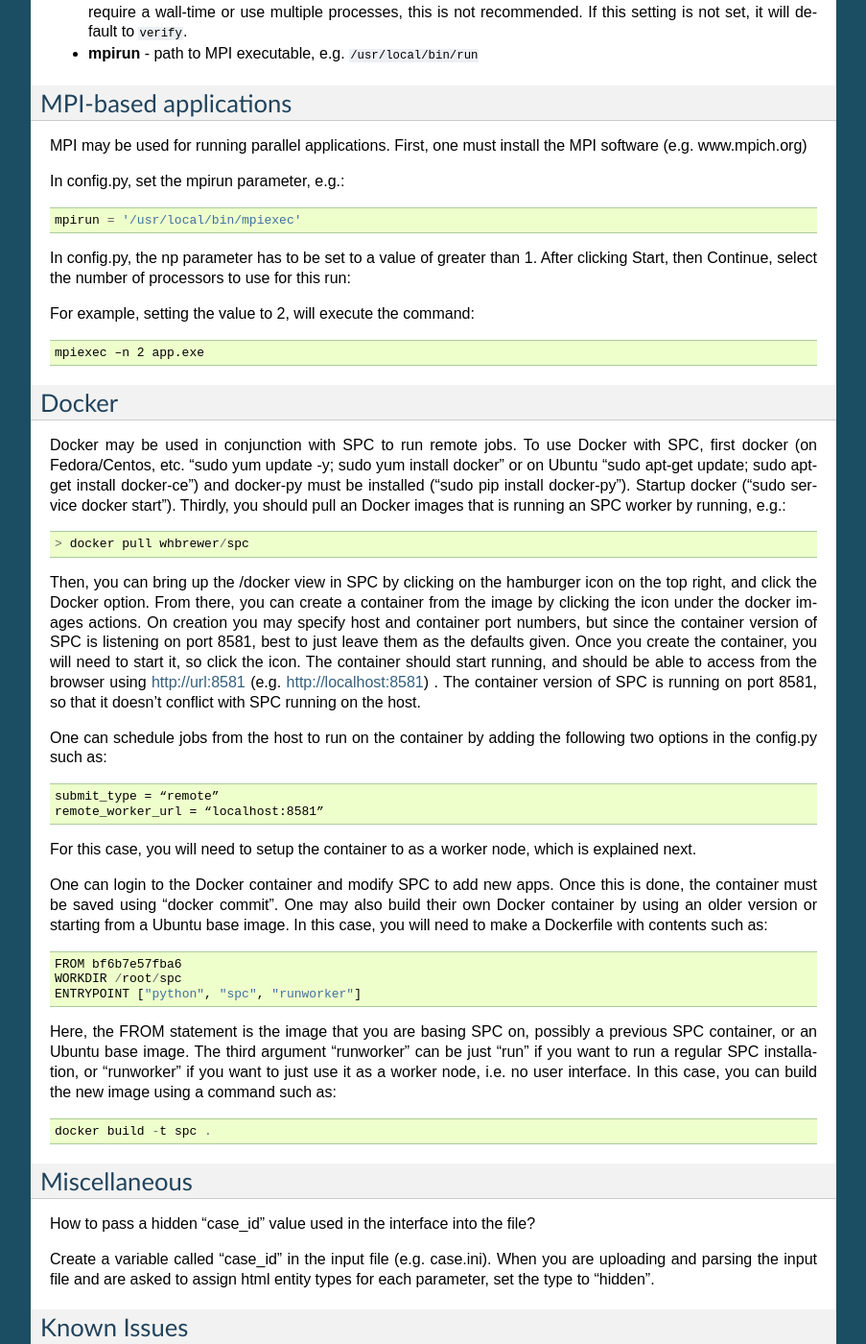
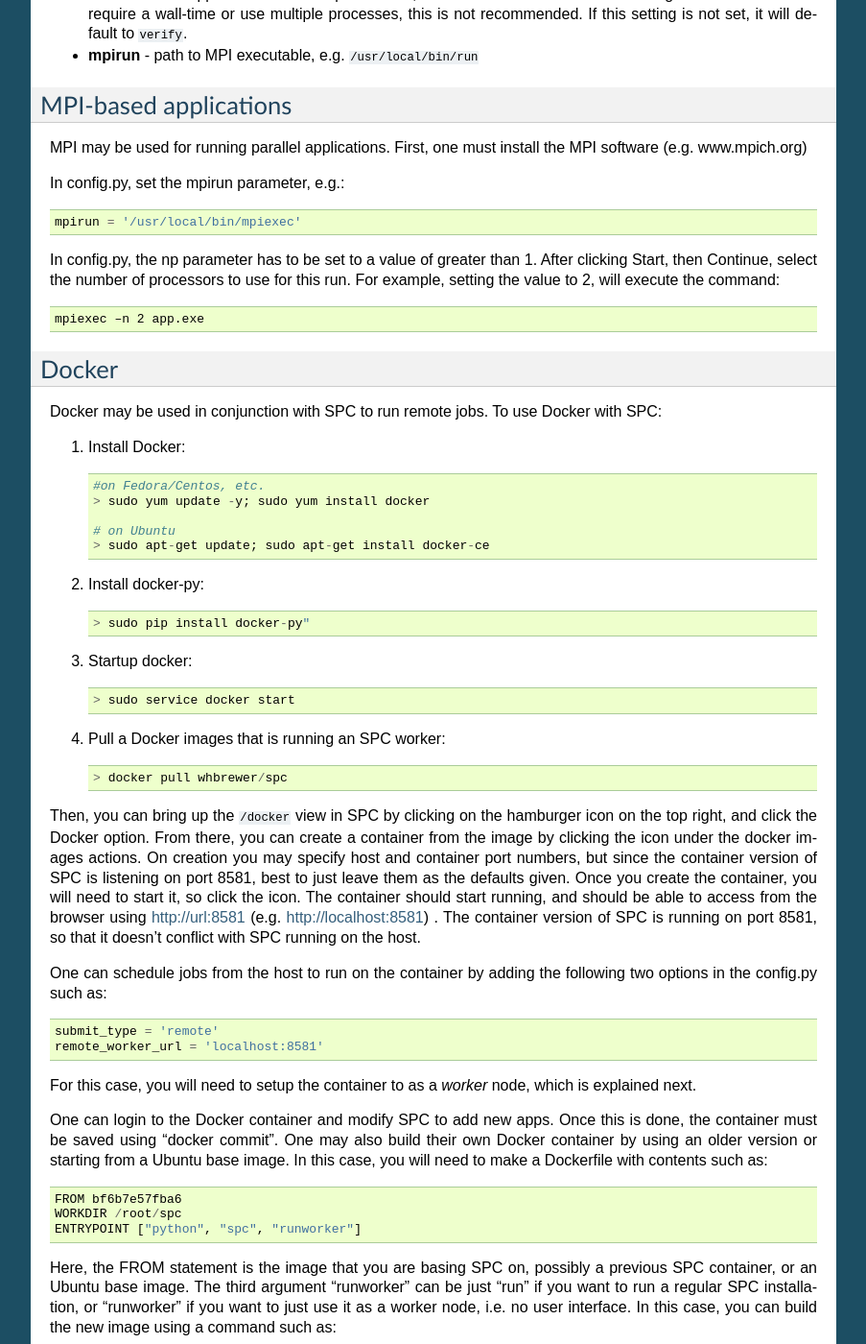
Before and after one commit to whbrewer/spc, a Sphinx documentation site: the page built from docs/index.rst, in a window 1280 px wide and 1400 px high, scrolled down 5829 px. Shown: the whole window at 96% size, without its empty margins (198-1101 px from the left). Built offline with Sphinx 7.4.7, drawn with Linux system fonts in a browser that asks for light colours; some of the changed text lies outside the part shown.

Commit message:
a few more updates

```diff
--- a/docs/index.rst
+++ b/docs/index.rst
@@ -166,7 +166,7 @@ Currently, SPC is setup to use Bottle’s built-in web server, which works fine
 
     server = ‘cherrypy’
 
-Of course, this assumes that cherrypy has already been installed (e.g. sudo pip install cherrypy).
+Of course, this assumes that cherrypy has already been installed (e.g. ``sudo pip install cherrypy``).
 
 **NGINX & uWSGI**
 
@@ -227,27 +227,43 @@ In config.py, set the mpirun parameter, e.g.::
     mpirun = '/usr/local/bin/mpiexec'
 
 In config.py, the np parameter has to be set to a value of greater than 1.
-After clicking Start, then Continue, select the number of processors to use for this run:
-
-For example, setting the value to 2, will execute the command::
+After clicking Start, then Continue, select the number of processors to use for this run.  For example, setting the value to 2, will execute the command::
 
     mpiexec –n 2 app.exe
 
 Docker
 ------
 
-Docker may be used in conjunction with SPC to run remote jobs.  To use Docker with SPC, first docker (on Fedora/Centos, etc. “sudo yum update -y; sudo yum install docker” or on Ubuntu “sudo apt-get update; sudo apt-get install docker-ce”) and docker-py must be installed (“sudo pip install docker-py").  Startup docker (“sudo service docker start”).  Thirdly, you should pull an Docker images that is running an SPC worker by running, e.g.::
+Docker may be used in conjunction with SPC to run remote jobs.  To use Docker with SPC:
+
+1. Install Docker::
+
+ 	#on Fedora/Centos, etc.
+	> sudo yum update -y; sudo yum install docker
+
+	# on Ubuntu
+	> sudo apt-get update; sudo apt-get install docker-ce
+
+2. Install docker-py::
+
+ 	> sudo pip install docker-py"
+
+3. Startup docker::
+
+	> sudo service docker start
+
+4. Pull a Docker images that is running an SPC worker::
 
 	> docker pull whbrewer/spc
 
-Then, you can bring up the /docker view in SPC by clicking on the hamburger icon on the top right, and click the Docker option.  From there, you can create a container from the image by clicking the   icon under the docker images actions.  On creation you may specify host and container port numbers, but since the container version of SPC is listening on port 8581, best to just leave them as the defaults given.   Once you create the container, you will need to start it, so click the  icon.  The container should start running, and should be able to access from the browser using http://url:8581 (e.g. http://localhost:8581) . The container version of SPC is running on port 8581, so that it doesn’t conflict with SPC running on the host.
+Then, you can bring up the ``/docker`` view in SPC by clicking on the hamburger icon on the top right, and click the Docker option.  From there, you can create a container from the image by clicking the icon under the docker images actions.  On creation you may specify host and container port numbers, but since the container version of SPC is listening on port 8581, best to just leave them as the defaults given.   Once you create the container, you will need to start it, so click the  icon.  The container should start running, and should be able to access from the browser using http://url:8581 (e.g. http://localhost:8581) . The container version of SPC is running on port 8581, so that it doesn’t conflict with SPC running on the host.
 
 One can schedule jobs from the host to run on the container by adding the following two options in the config.py such as::
 
-	submit_type = “remote”
-	remote_worker_url = “localhost:8581”
+	submit_type = 'remote'
+	remote_worker_url = 'localhost:8581'
 
-For this case, you will need to setup the container to as a worker node, which is explained next.
+For this case, you will need to setup the container to as a `worker` node, which is explained next.
 
 One can login to the Docker container and modify SPC to add new apps.  Once this is done, the container must be saved using “docker commit”.  One may also build their own Docker container by using an older version or starting from a Ubuntu base image.  In this case, you will need to  make a Dockerfile with contents such as::
 
```
